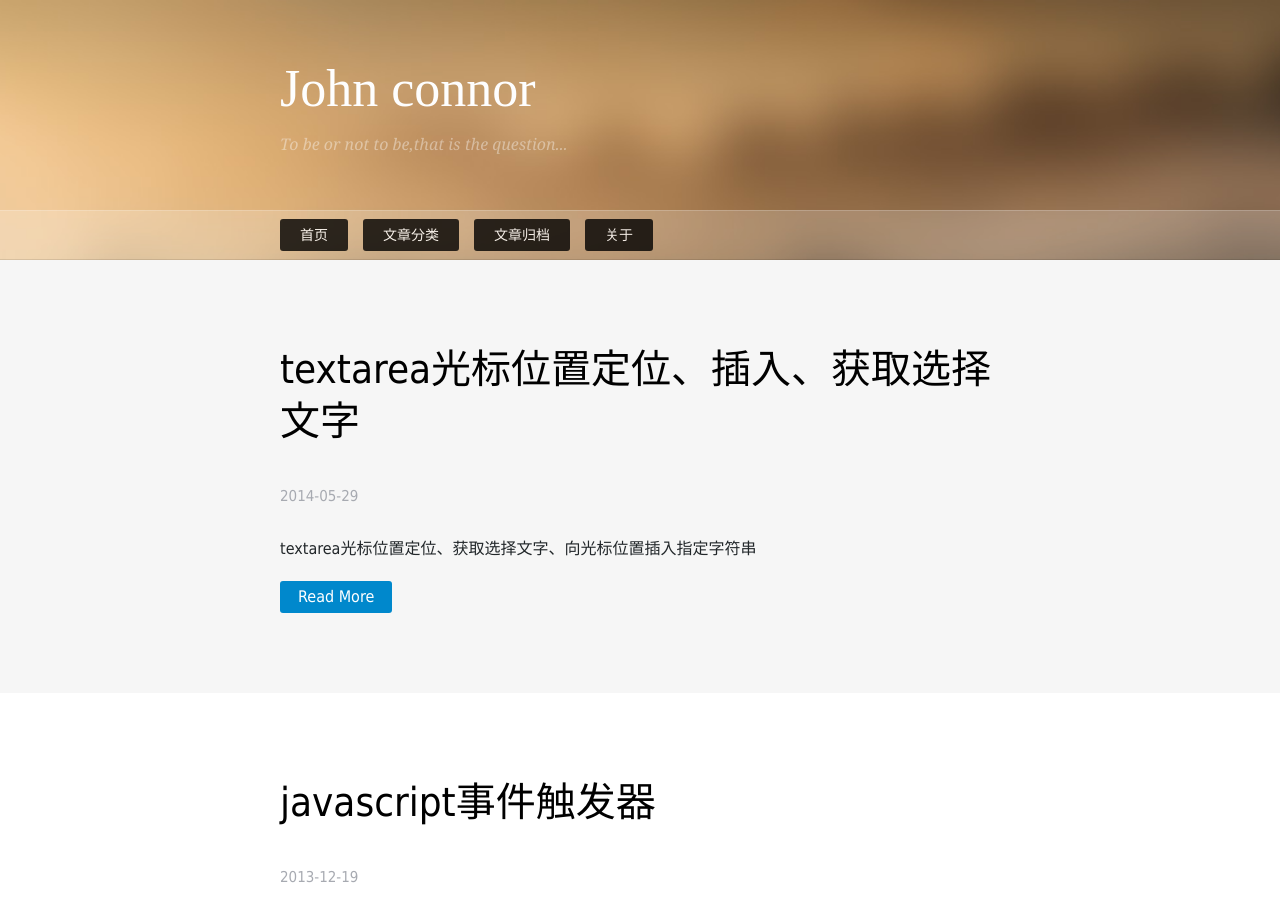
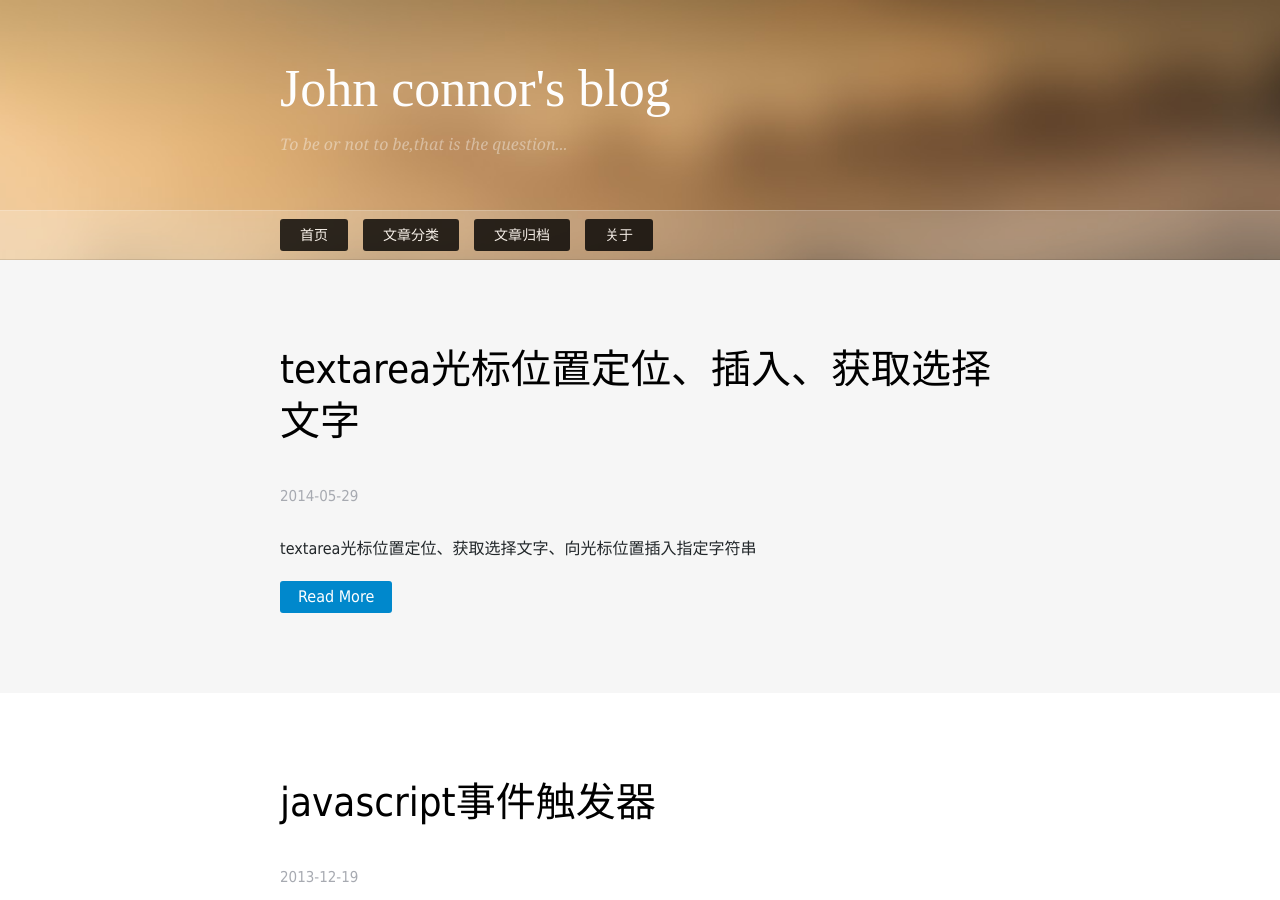
Before and after one commit to acs1899/myblog_back, a Jekyll site: the page built from index.html, in a window 1280 px wide and 900 px high. Built offline with Jekyll 4.4.1, drawn with Linux system fonts in a browser that asks for light colours; nearby versions of some CDN libraries; Markdown is read by kramdown in place of the engine named in the settings; the list of posts is cut into pages by our own code.

Commit message:
update site_title

```diff
--- a/_config.yml
+++ b/_config.yml
@@ -6,7 +6,7 @@ paginate: 8
 safe: false
 
 #站点基础配置
-title: John connor
+title: John connor's blog
 subTitle: "To be or not to be,that is the question..."
 description: John,connor,John connor, acs1899, GitHub, Jekyll, Works, css, html, javascript。
 feed: /atom.xml
```
